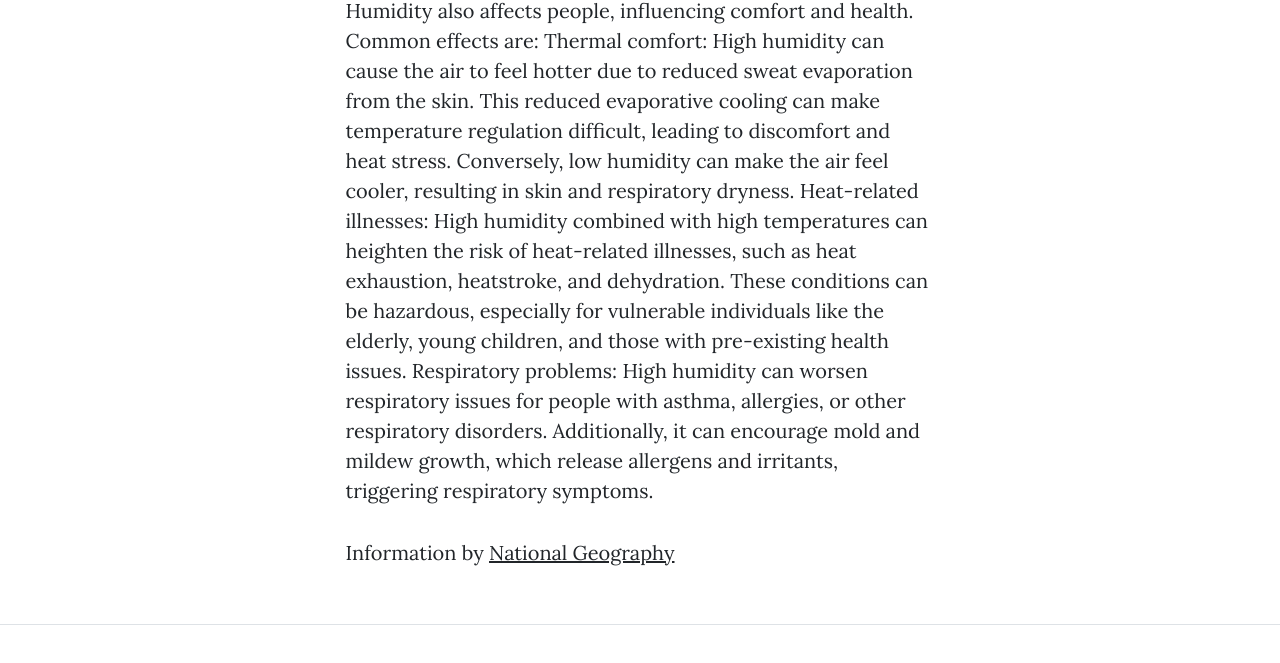
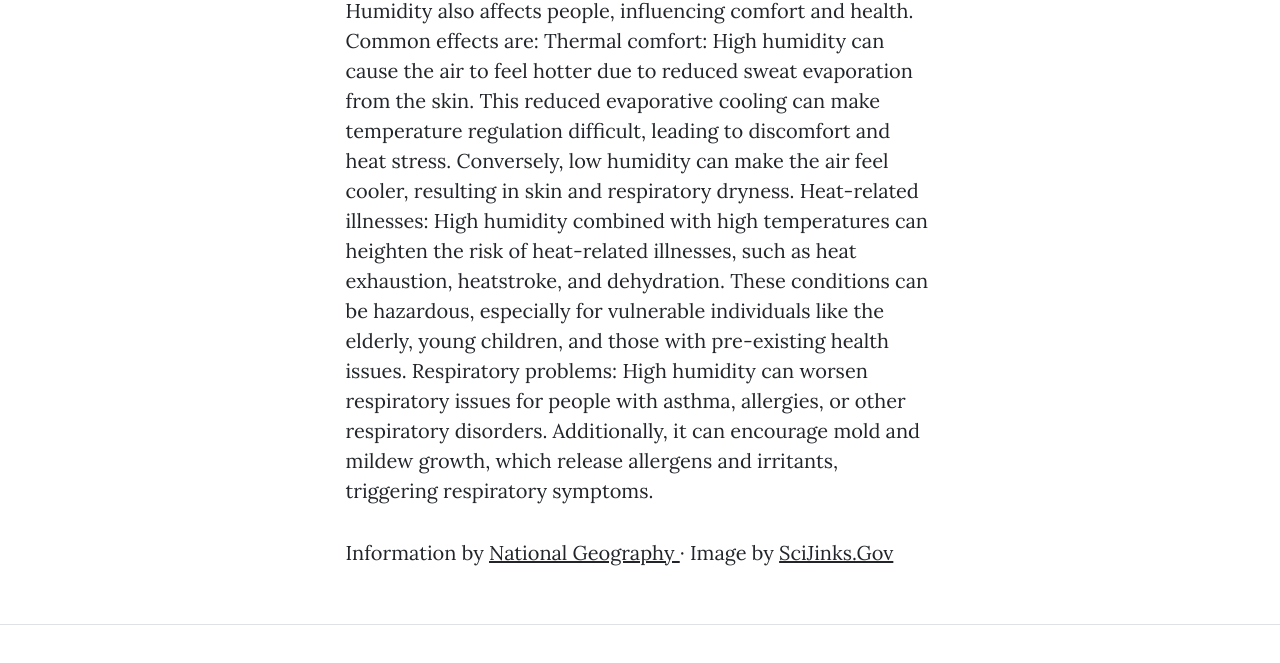
Before and after one commit to wescastro03/ISS210S4FinalTemplate, a plain HTML site: page firstpost.html in a window 1280 px wide. Shown: the part 2170-2833 px from the top of the page. Drawn offline with nearby package versions, Linux system fonts and the light colour scheme.

Commit message:
Update firstpost.html

```diff
--- a/firstpost.html
+++ b/firstpost.html
@@ -77,6 +77,8 @@ Respiratory problems: High humidity can worsen respiratory issues for people wit
                         <p>
                             Information by
                             <a href="https://education.nationalgeographic.org/resource/humidity/"> National Geography </a>
+                             &middot; Image by
+                            <a href="https://scijinks.gov/what-is-humidity/"> SciJinks.Gov</a>
 
                         </p>
                     </div>
```
